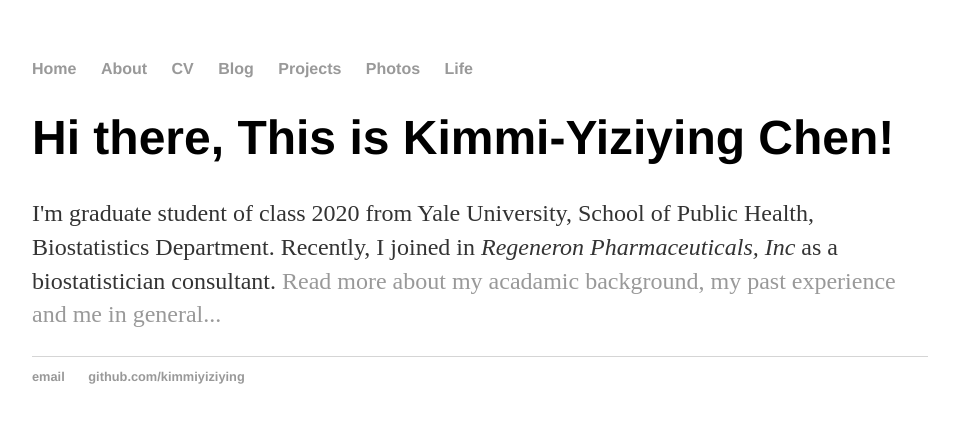
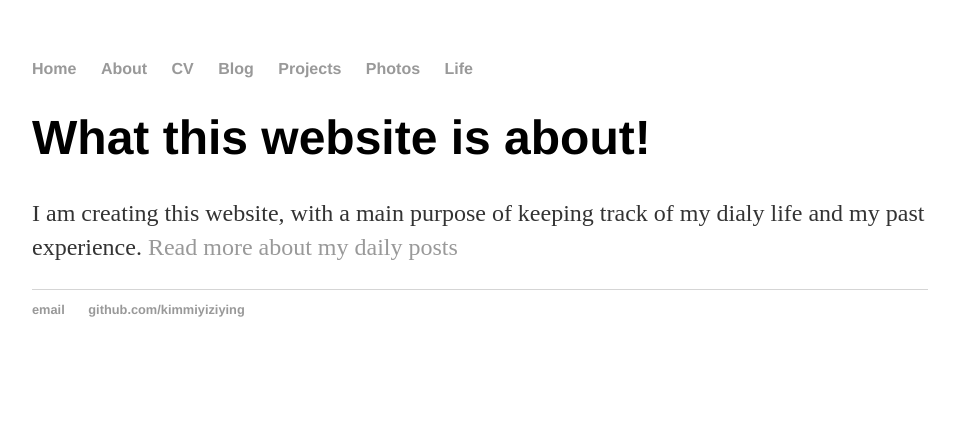
Before and after one commit to kimmiyiziying/kimmi-yiziyingchen, a Jekyll site: the page built from about/index.html, in a window 1280 px wide. Shown: the top 423 px of the page, without its empty margins (160-1116 px from the left). Built offline with Jekyll 4.4.1, drawn with Linux system fonts in a browser that asks for light colours.

Commit message:
Update index.html

```diff
--- a/about/index.html
+++ b/about/index.html
@@ -3,6 +3,6 @@ layout: default
 title: More about Me
 ---
 <div class="blurb">
-        <h1>Hi there, This is Kimmi-Yiziying Chen!</h1>
-	<p>I'm graduate student of class 2020 from Yale University, School of Public Health, Biostatistics Department. Recently, I joined in <em>Regeneron Pharmaceuticals, Inc</em> as a biostatistician consultant. <a href="/about">Read more about my acadamic background, my past experience and me in general...</a></p>
+        <h1>What this website is about!</h1>
+	<p>I am creating this website, with a main purpose of keeping track of my dialy life and my past experience. <a href="/blog">Read more about my daily posts</a></p>
 </div><!-- /.blurb -->
```
